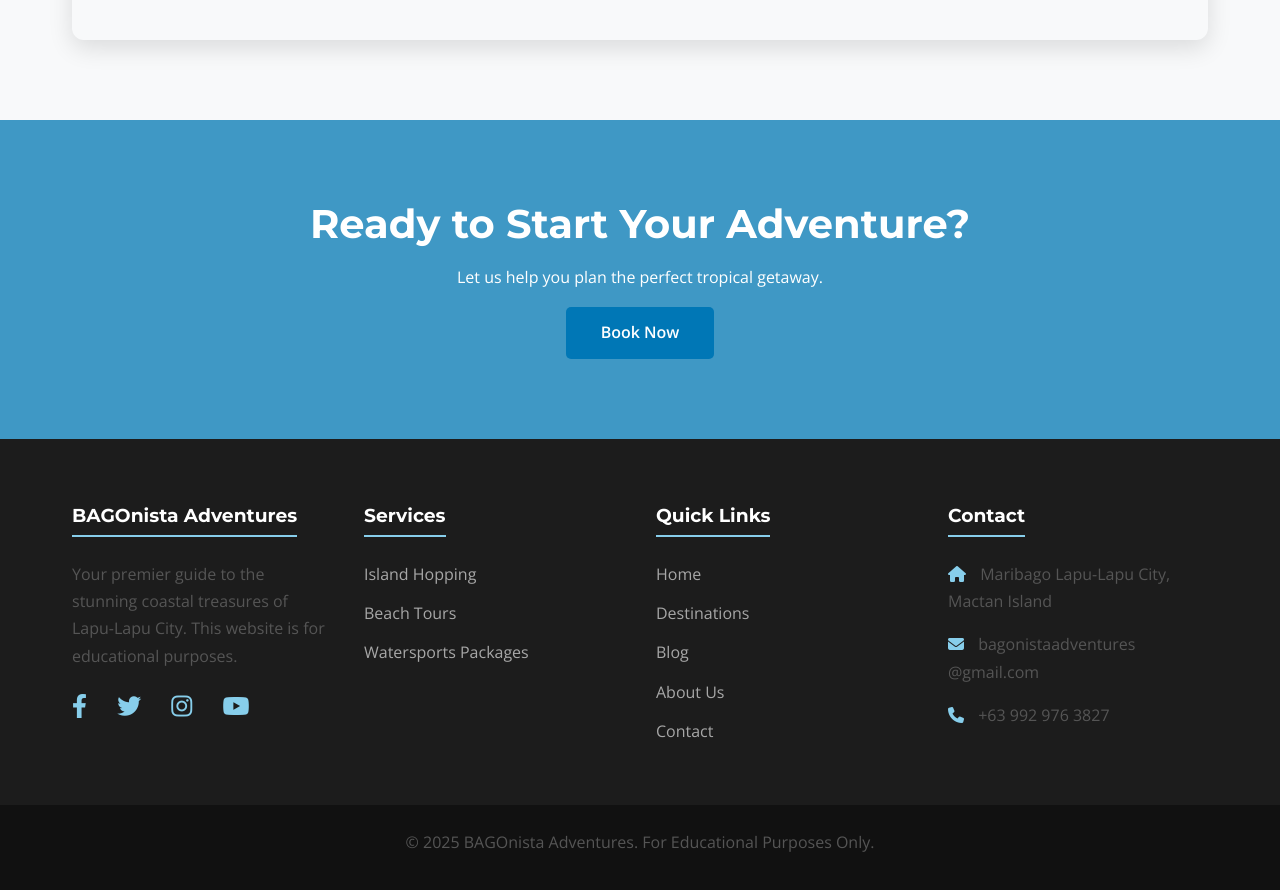
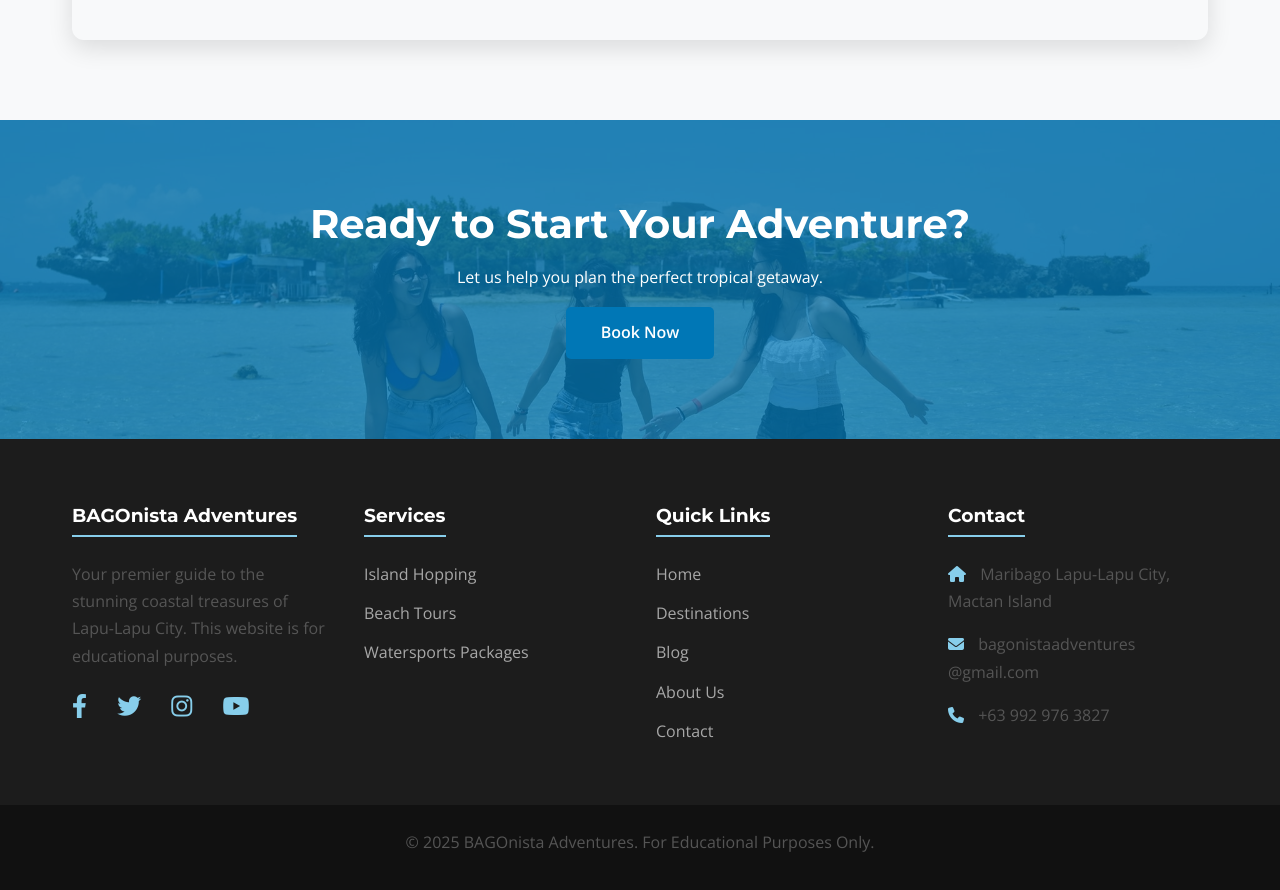
Before and after one commit to jandyl12/sheene, a plain HTML site: page index.html in a window 1280 px wide. Shown: the part 1940-2830 px from the top of the page. Drawn offline with nearby package versions, Linux system fonts and the light colour scheme; grey boxes are pictures that could not be loaded.

Commit message:
FIX: Correct background image path and add video file

```diff
--- a/style.css
+++ b/style.css
@@ -218,7 +218,7 @@ body.dark-mode .map-wrapper iframe { filter: invert(100%) hue-rotate(180deg) con
 .contact-info i { color: var(--primary-color); font-size: 1.2rem; }
 
 /* 11. CTA BAR & FOOTER */
-.cta-bar { padding: 5rem 0; position: relative; text-align: center; color: var(--light-text); background: url('/cta-bg.jpg') no-repeat center center/cover; }
+.cta-bar { padding: 5rem 0; position: relative; text-align: center; color: var(--light-text); background: url('/background.png') no-repeat center center/cover; }
 .cta-overlay { position: absolute; inset: 0; background-color: rgba(0, 119, 182, 0.75); }
 .cta-content { position: relative; }
 .cta-bar h2 { font-size: 2.5rem; margin-bottom: 1rem; }
```
